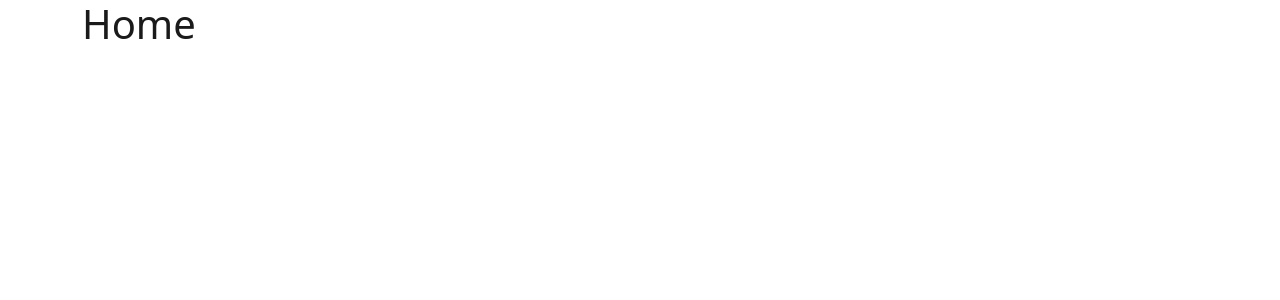
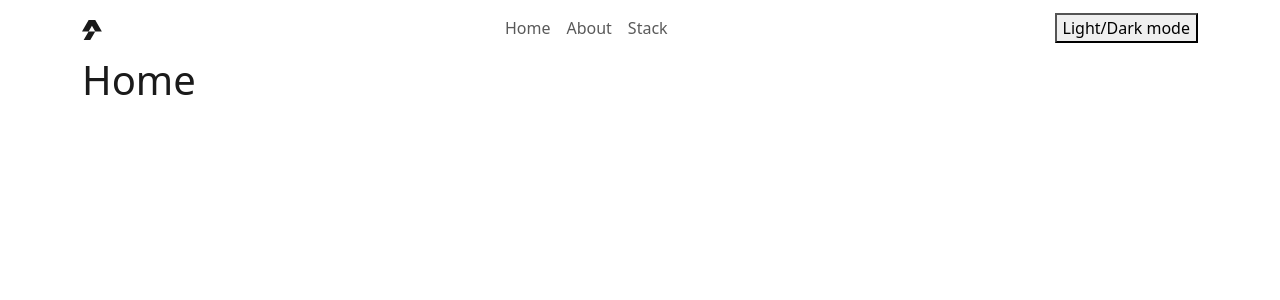
Before and after one commit to andrea-salvalaggio/portfolio, a Nuxt app: page / in a window 1280 px wide. Shown: the top 300 px of the page. Built offline with nearby package versions, Linux system fonts and the light colour scheme.

Commit message:
feat: add AppHeader component with logo and navigation links

```diff
--- a/app/app.vue
+++ b/app/app.vue
@@ -1,4 +1,5 @@
 <template>
+    <LayoutAppHeader />
     <main>
         <NuxtPage />
     </main>
--- /dev/null
+++ b/app/components/layout/AppHeader.vue
@@ -0,0 +1,31 @@
+<template>
+    <nav class="navbar navbar-expand-lg sticky-top">
+        <div class="container">
+            <NuxtLink to="/" class="navbar-brand">
+                <img src="@/assets/img/logo.svg" alt="Logo">
+            </NuxtLink>
+
+            <div class="navbar-nav">
+                <li class="nav-item" v-for="link in navLinks" :key="link.to">
+                    <NuxtLink class="nav-link" :to="link.to">
+                        {{ link.label }}
+                    </NuxtLink>
+                </li>
+            </div>
+
+            <div class="navbar-actions">
+                <button>
+                    Light/Dark mode
+                </button>
+            </div>
+        </div>
+    </nav>
+</template>
+
+<script setup>
+const navLinks = [
+    { to: '/', label: 'Home' },
+    { to: '/about', label: 'About' },
+    { to: '/stack', label: 'Stack' }
+]
+</script>
```
Also changed, not shown: app/assets/img/logo.svg (added).
